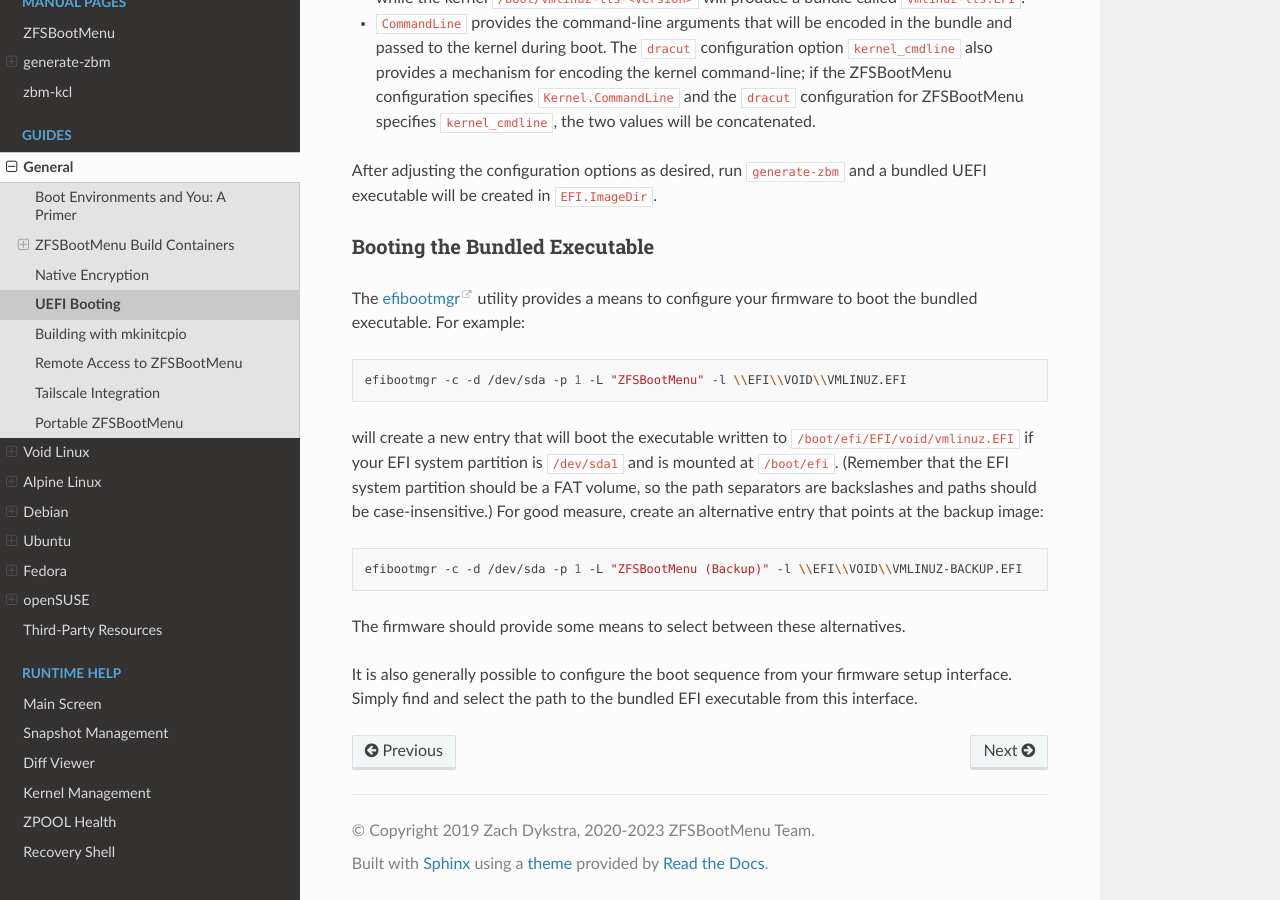
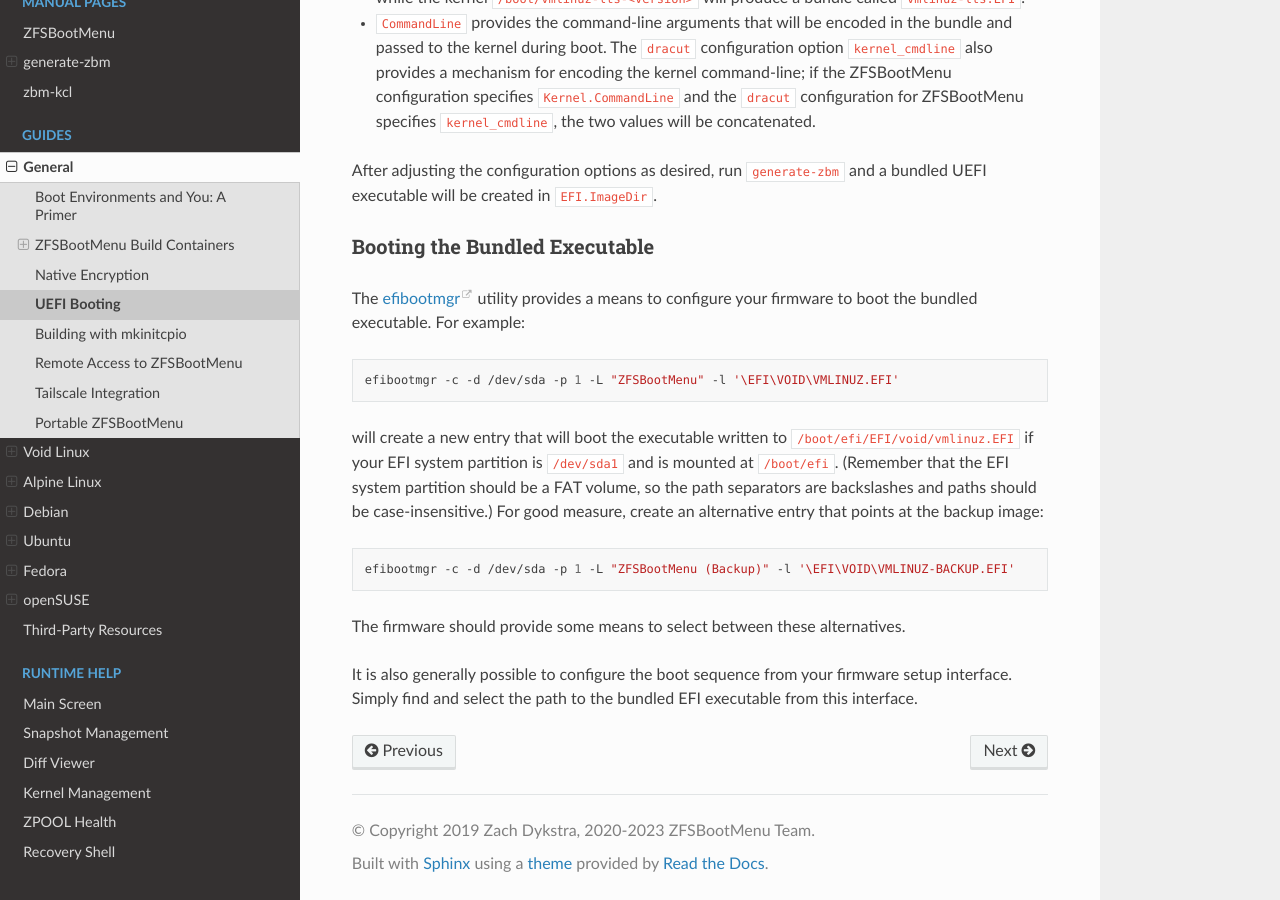
Before and after one commit to zbm-dev/zfsbootmenu, a Sphinx documentation site: the page built from docs/guides/general/uefi-booting.rst, in a window 1280 px wide and 900 px high, scrolled down 3263 px. Built offline with Sphinx 7.4.7 and the Read the Docs theme 2.0.0, drawn with Linux system fonts in a browser that asks for light colours.

```diff
--- a/docs/guides/_include/configure-efibootmgr.rst
+++ b/docs/guides/_include/configure-efibootmgr.rst
@@ -2,8 +2,8 @@
 
   efibootmgr -c -d "$BOOT_DISK" -p "$BOOT_PART" \
     -L "ZFSBootMenu (Backup)" \
-    -l \\EFI\\ZBM\\VMLINUZ-BACKUP.EFI
+    -l '\EFI\ZBM\VMLINUZ-BACKUP.EFI'
 
   efibootmgr -c -d "$BOOT_DISK" -p "$BOOT_PART" \
     -L "ZFSBootMenu" \
-    -l \\EFI\\ZBM\\VMLINUZ.EFI
+    -l '\EFI\ZBM\VMLINUZ.EFI'
--- a/docs/guides/general/uefi-booting.rst
+++ b/docs/guides/general/uefi-booting.rst
@@ -144,14 +144,14 @@ Booting the Bundled Executable
 The `efibootmgr`_ utility provides a means to configure your firmware to
 boot the bundled executable. For example::
 
-  efibootmgr -c -d /dev/sda -p 1 -L "ZFSBootMenu" -l \\EFI\\VOID\\VMLINUZ.EFI
+  efibootmgr -c -d /dev/sda -p 1 -L "ZFSBootMenu" -l '\EFI\VOID\VMLINUZ.EFI'
 
 will create a new entry that will boot the executable written to ``/boot/efi/EFI/void/vmlinuz.EFI`` if your EFI system
 partition is ``/dev/sda1`` and is mounted at ``/boot/efi``. (Remember that the EFI system partition should be a FAT
 volume, so the path separators are backslashes and paths should be case-insensitive.) For good measure, create an
 alternative entry that points at the backup image::
 
-  efibootmgr -c -d /dev/sda -p 1 -L "ZFSBootMenu (Backup)" -l \\EFI\\VOID\\VMLINUZ-BACKUP.EFI
+  efibootmgr -c -d /dev/sda -p 1 -L "ZFSBootMenu (Backup)" -l '\EFI\VOID\VMLINUZ-BACKUP.EFI'
 
 The firmware should provide some means to select between these alternatives.
 
```
